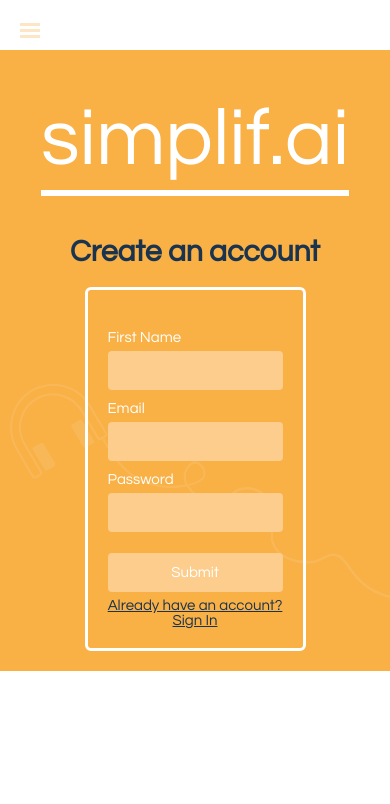
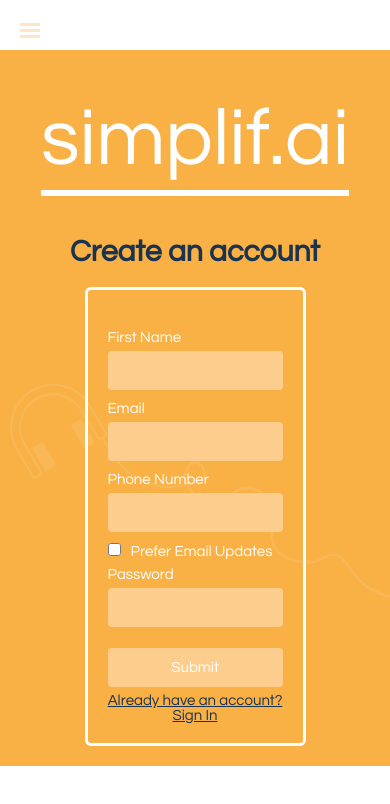
Before and after one commit to simplif-ai/Frontend, a React (Create React App) app: page /register in a window 390 px wide. Shown: the top 804 px of the page. Built offline with nearby package versions, Linux system fonts and the light colour scheme.

Commit message:
store phone number and prefer email updates on create account

```diff
--- a/src/css/login.css
+++ b/src/css/login.css
@@ -97,3 +97,18 @@ errorClass {
   opacity: .1;
   z-index: 4;
 }
+
+.check-con {
+  text-align: left;
+  padding-top: 5px;
+}
+.check-con input, .check-con label {
+  display: inline;
+}
+
+.check-con input {
+  width: auto;
+  text-align: left;
+  display: inline;
+  margin-right: 10px;
+}
--- a/src/pages/login/Register.js
+++ b/src/pages/login/Register.js
@@ -5,8 +5,23 @@ import apiFetch from '../../utils/api.js';
 import '../../css/login.css';
 
 class Register extends Component {
+  constructor(props) {
+    super(props);
+    this.state = {
+      checked: false
+    }
+  }
+  toggleChecked = () => {
+    this.setState({
+      checked: !this.state.checked
+    });
+  }
   register = (e) => {
     e.preventDefault();
+    let checked = 0;
+    if (e.target.prefersEmailUpdates.value === true) {
+      checked = 1;
+    }
     return apiFetch('createAccount',{
       headers: {
         'Content-Type': 'text/plain'
@@ -16,7 +31,8 @@ class Register extends Component {
         name: e.target.fname.value,
         email: e.target.email.value,
         password: e.target.password.value,
-        prefersEmailUpdates: 0
+        phoneNumber: e.target.phone.value,
+        prefersEmailUpdates: checked
       })
     }).then((response) => response.json())
         .then((json) => {
@@ -47,6 +63,12 @@ class Register extends Component {
             <input type="text" name="fname" required />
             <label htmlFor="email" >Email</label>
             <input type="text" name="email" required />
+            <label htmlFor="phone" >Phone Number</label>
+            <input type="text" name="phone" required />
+            <div className="check-con">
+              <input type="checkbox" name="prefersEmailUpdates" onChange={this.toggleChecked} value={this.state.checked} />
+              <label htmlFor="prefersEmailUpdates">Prefer Email Updates</label>
+            </div>
             <label htmlFor="password">Password</label>
             <input type="password" name="password" required /><br/>
             <input className="btn" type="submit" value="Submit" />
```
